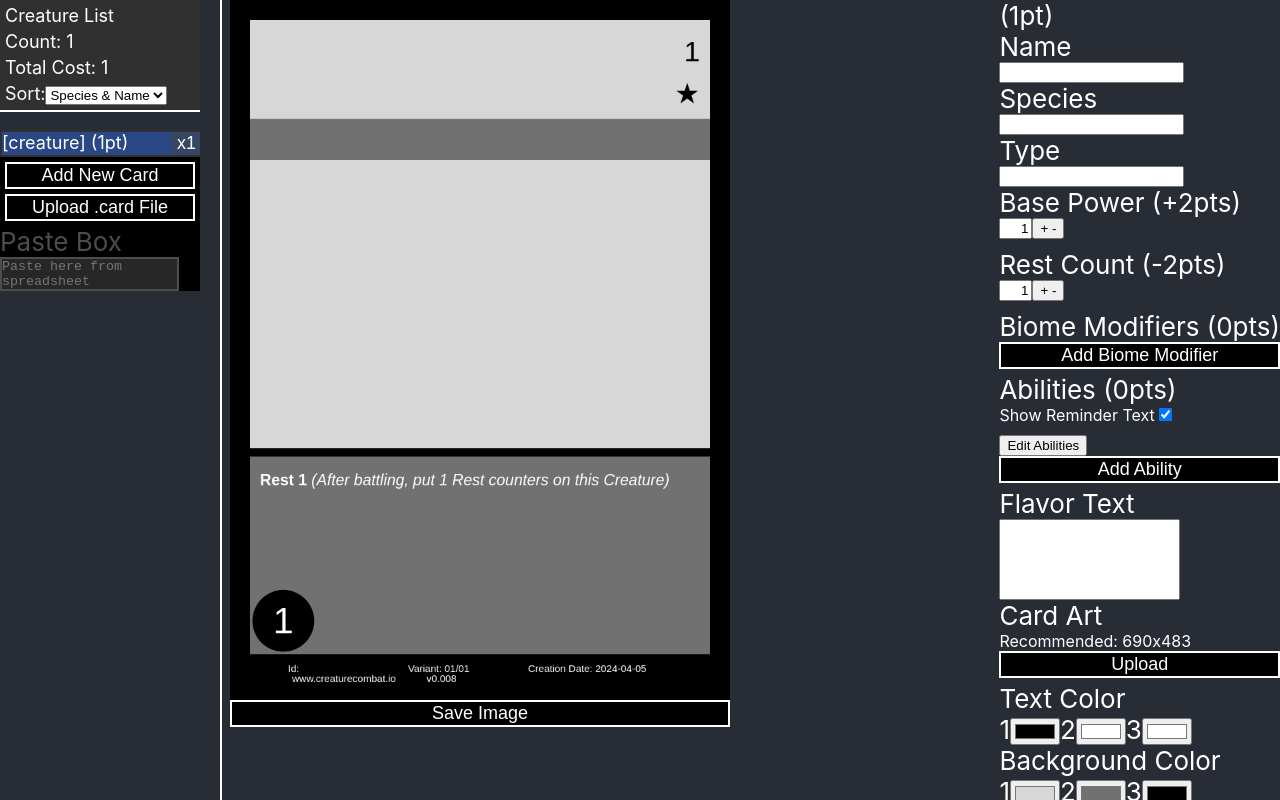
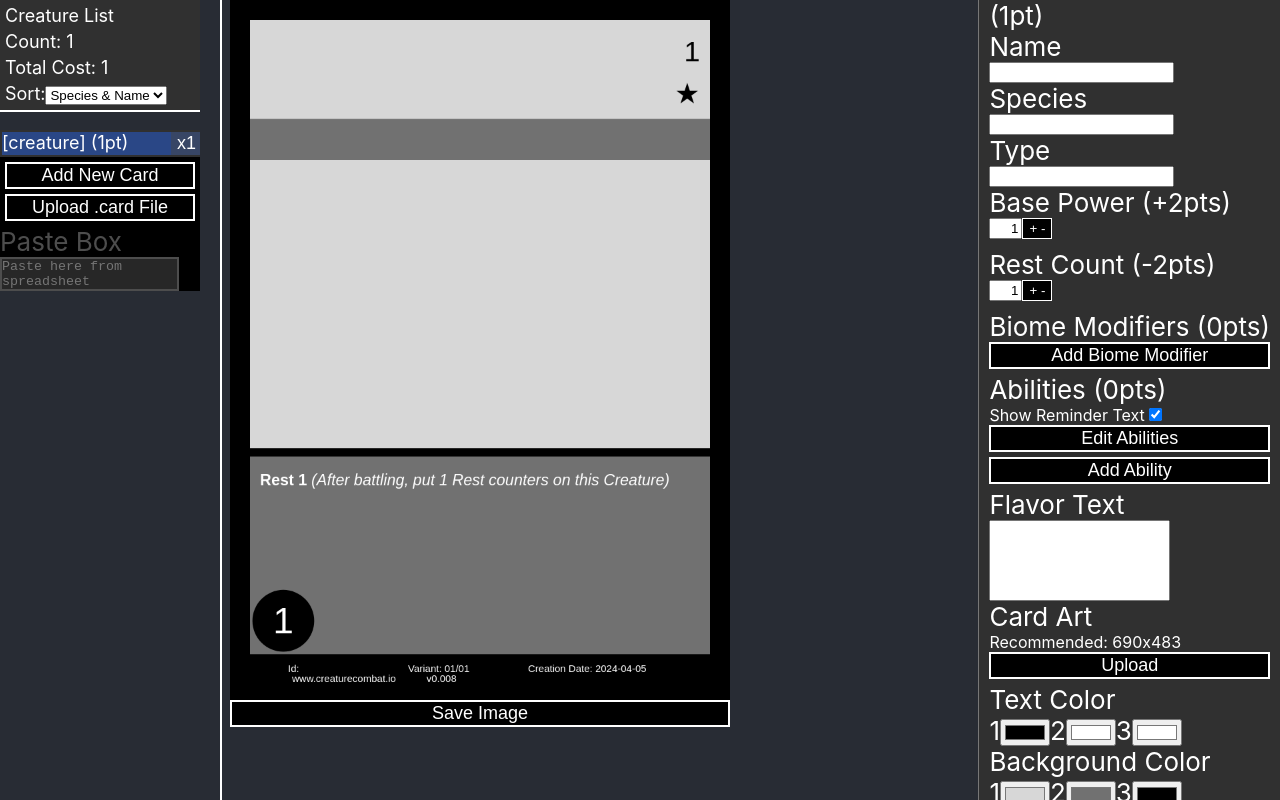
Before and after one commit to shieldgenerator7/CreatureCombat, a React (Create React App) app in the folder CardGenerator/react-canvas-draw/: page / in a window 1280 px wide. Built offline with nearby package versions, Linux system fonts and the light colour scheme.

Commit message:
#3 Improve css

```diff
--- a/CardGenerator/react-canvas-draw/src/App.css
+++ b/CardGenerator/react-canvas-draw/src/App.css
@@ -49,9 +49,13 @@
     top: 0px;
     right: 0px;
     height: 100%;
-    background: "black";
     overflow-y: auto;
     overflow-x: hidden;
+    border-left: 1px rgb(119, 119, 119) solid;
+    background-color: #303030;
+    z-index: 1;
+    padding-left:10px;
+    padding-right:10px;
 }
 
 .field {
@@ -251,3 +255,24 @@
 .i {
     font-style: italic;
 }
+
+.ex{
+    border: white 1px solid;
+    color: white;
+    background-color: black;
+    margin-left:5px;
+}
+.ex:hover {
+    color: black;
+    background-color: white;
+}
+
+.plusMinus{
+    border: white 1px solid;
+    color: white;
+    background-color: black;
+}
+.plusMinus:hover {
+    color: black;
+    background-color: white;
+}
--- a/CardGenerator/react-canvas-draw/src/App.js
+++ b/CardGenerator/react-canvas-draw/src/App.js
@@ -133,7 +133,7 @@ function App() {
                 {/* Ability Panel */}
                 {panelList.includes("ability") &&
                     <div className='editPanel overPanel'>
-                        <button onClick={(e) => openPanel("ability", false)}>{"<- Back"}</button>
+                        <button className='action' onClick={(e) => openPanel("ability", false)}>{"<- Back"}</button>
                         {card.abilities.map((ability, i) => (
                             <AbilityPanel
                                 key={`_ability_${i}`}
--- a/CardGenerator/react-canvas-draw/src/Components/AbilityPanel.js
+++ b/CardGenerator/react-canvas-draw/src/Components/AbilityPanel.js
@@ -17,7 +17,7 @@ function AbilityPanel({ ability, updateAbility }) {
         {ability.name || "Ability Name"} {costDisplay(costSpec.abilityFunc(ability))}
 
         {/* Remove Button */}
-        <button onClick={() => {
+        <button className="ex" onClick={() => {
             updateAbility(undefined);
         }}>X</button>
 
@@ -107,7 +107,7 @@ function AbilityPanel({ ability, updateAbility }) {
                 {costDisplay(line.cachedCost, line.type != LINETYPE_EFFECT, line.type == LINETYPE_EFFECT)}
 
                 {/* Remove Button */}
-                <button onClick={() => {
+                <button className="ex" onClick={() => {
                     ability.removeLine(i);
                     updateAbility(ability);
                 }}>X</button>
--- a/CardGenerator/react-canvas-draw/src/Components/Counter.js
+++ b/CardGenerator/react-canvas-draw/src/Components/Counter.js
@@ -34,7 +34,7 @@ function Counter({ value, setValue, allowNegative = false, inline = false, max =
                 set(v);
             }}
                 value={`${value}`}></input>
-            <button
+            <button className="plusMinus"
                 onClick={(e) => {
                     set((value * 1) + 1);
                 }}
--- a/CardGenerator/react-canvas-draw/src/Components/EditPanel.js
+++ b/CardGenerator/react-canvas-draw/src/Components/EditPanel.js
@@ -94,7 +94,7 @@ function EditPanel({ card, setCard, updateCard, openPanel }) {
                         {costDisplay(costSpec.biomeModifierFunc(bm.modifier), true)}
 
                         {/* Remove Button */}
-                        <button onClick={() => {
+                        <button className="ex" onClick={() => {
                             card.biomeModifiers.splice(i, 1);
                             updateCard(card);
                         }}>X</button>
@@ -121,7 +121,7 @@ function EditPanel({ card, setCard, updateCard, openPanel }) {
                 />
             </div>
             <div>
-                <button onClick={(e) => {
+                <button className='action' onClick={(e) => {
                     openPanel("ability", true);
                 }}>Edit Abilities</button>
             </div>
@@ -188,7 +188,7 @@ function EditPanel({ card, setCard, updateCard, openPanel }) {
                         <div className='info'>
                             {card.imageFileName ?? "Portrait"}
                             {/* Remove Button */}
-                            <button onClick={() => {
+                            <button className="ex" onClick={() => {
                                 card.imageURL = undefined;
                                 card.imageFileName = undefined;
                                 card.imgPortrait = undefined;
```
